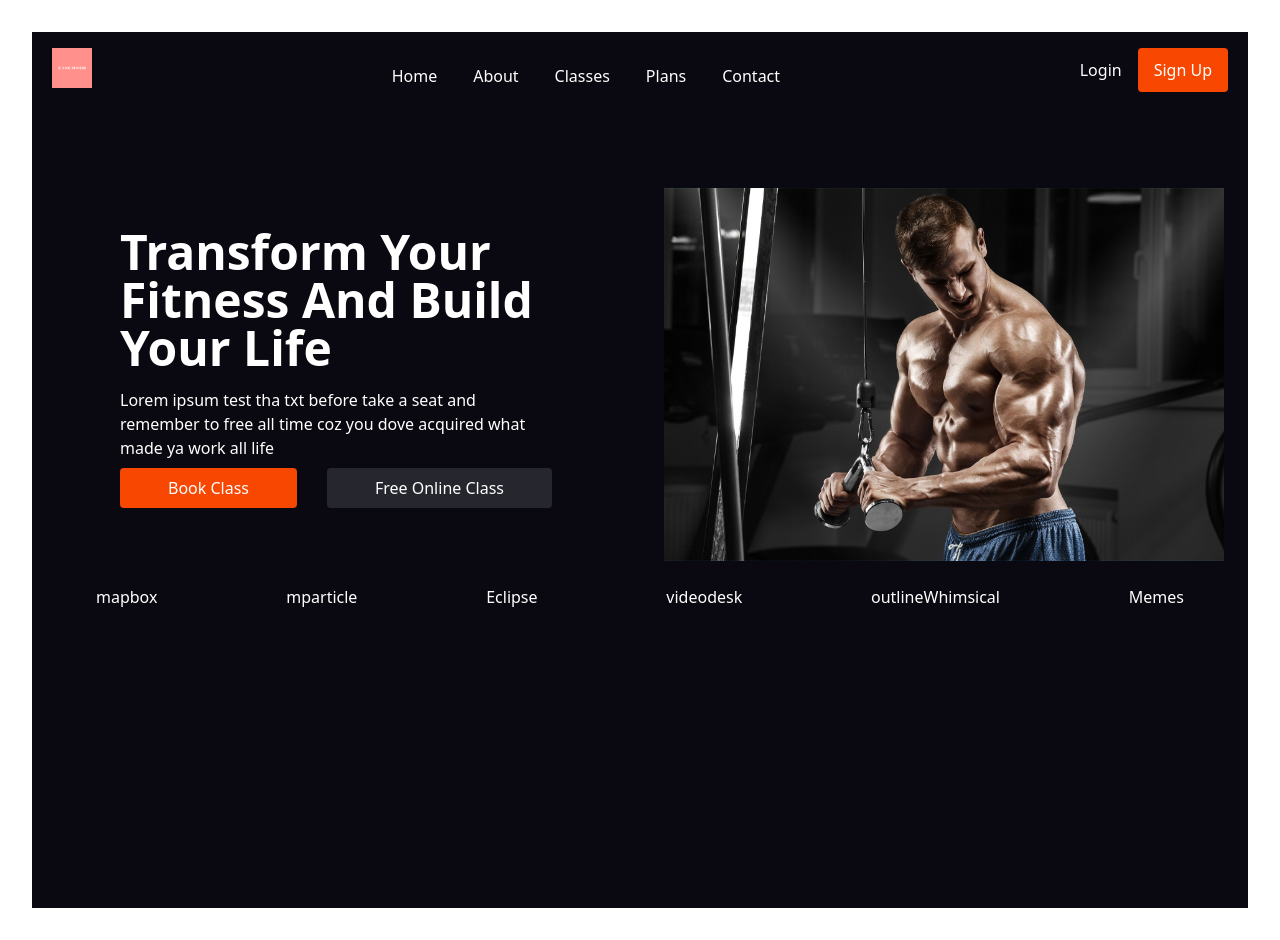
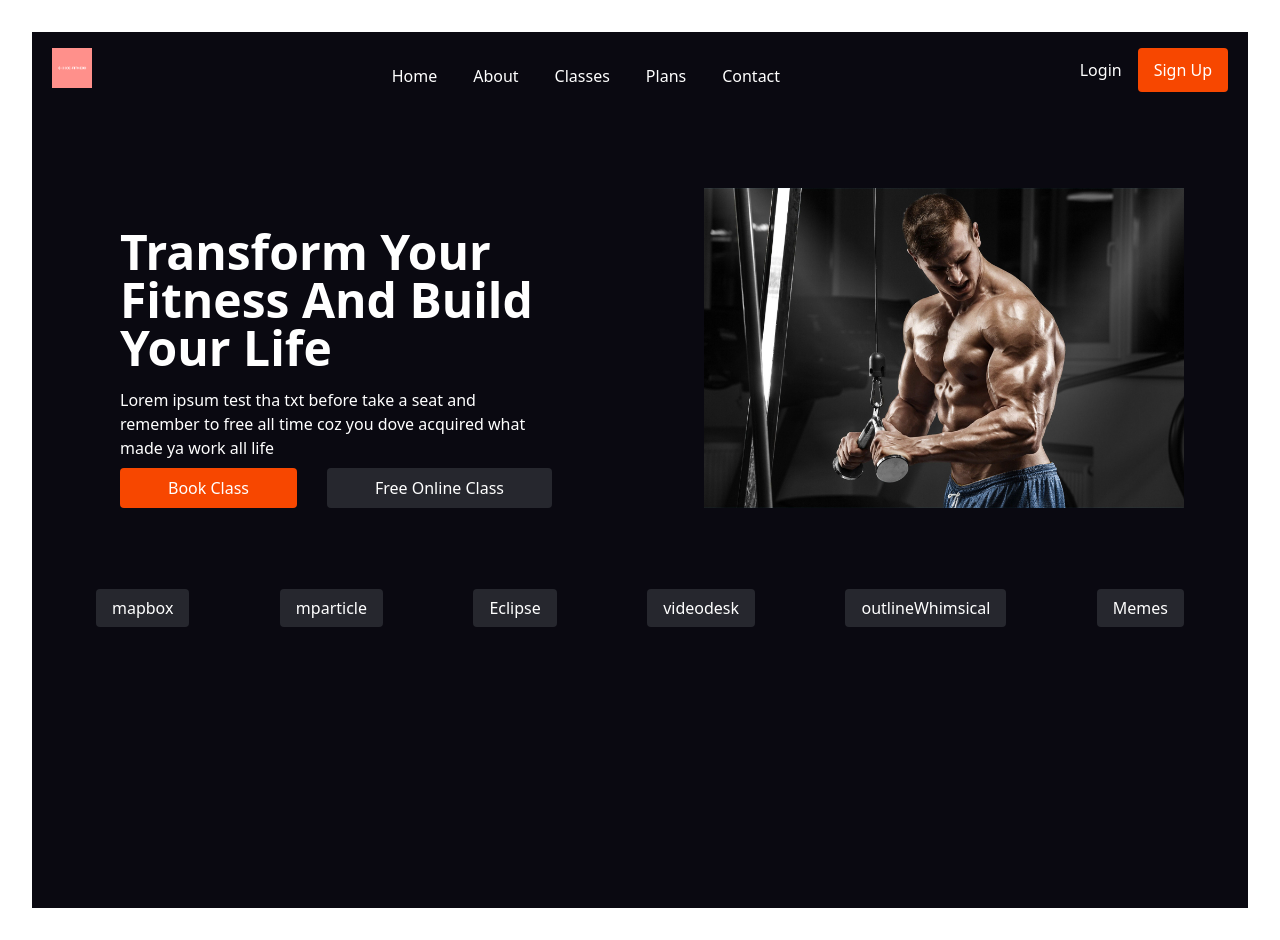
Before and after one commit to DC-21/GymWeb, a React (Vite) app: page / in a window 1280 px wide. Built offline with nearby package versions, Linux system fonts and the light colour scheme.

Commit message:
first commit

```diff
--- a/src/App.jsx
+++ b/src/App.jsx
@@ -58,29 +58,29 @@ export default function App() {
         </button>
           </div>
         </div>
-        <div className='w-1/2 items-center'>
-          <img  className='items-center px-6  mt-10 rounded' src={fit}/>
+        <div className='w-1/2 items-center px-10 relative rounded-md'>
+          <img  className='items-center px-6  mt-10 rounded h-50' src={fit}/>
         </div>
       </div>
       <div>
-            <ul className="flex justify-between text-white pt-6 px-16">
+            <ul className="flex justify-between text-white pt-20 py-20   px-16">
               <li>
-                <a href=''>mapbox</a>
+                <a href='' className='text-white rounded py-2 px-4' style={{backgroundColor: '#26272e'}}>mapbox</a>
               </li>
               <li>
-                <a href=''>mparticle</a>
+                <a href=''className='text-white rounded py-2 px-4' style={{backgroundColor: '#26272e'}}>mparticle</a>
               </li>
               <li>
-                <a href=''>Eclipse</a>
+                <a href='' className='text-white rounded py-2 px-4' style={{backgroundColor: '#26272e'}}>Eclipse</a>
               </li>
               <li>
-                <a href=''>videodesk</a>
+                <a href='' className='text-white rounded py-2 px-4' style={{backgroundColor: '#26272e'}}>videodesk</a>
               </li>
               <li>
-                <a href=''>outlineWhimsical</a>
+                <a href='' className='text-white rounded py-2 px-4' style={{backgroundColor: '#26272e'}}>outlineWhimsical</a>
               </li>
               <li>
-                <a href=''>Memes</a>
+                <a href='' className='text-white rounded py-2 px-4' style={{backgroundColor: '#26272e'}}>Memes</a>
               </li>
             </ul>
           </div>
```
